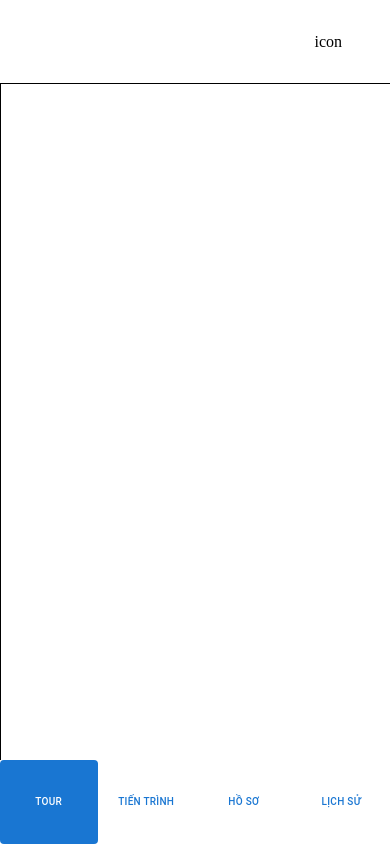
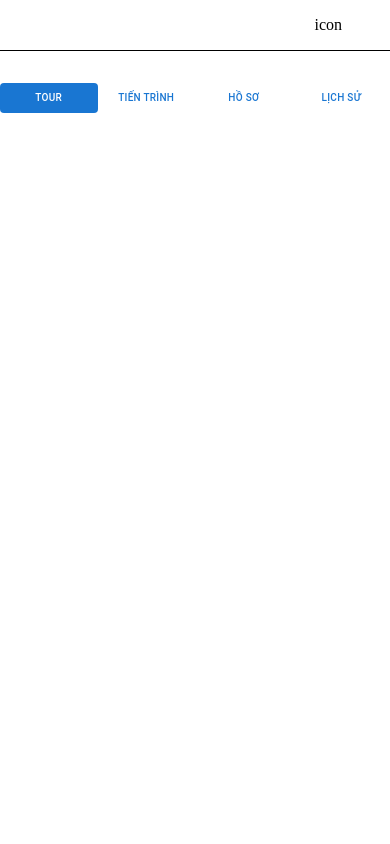
Before and after one commit to xhaitungx/travelintGuide, a React (Create React App) app: page / in a window 390 px wide. Built offline with nearby package versions, Linux system fonts and the light colour scheme.

Commit message:
Phone screen

```diff
--- a/src/app.scss
+++ b/src/app.scss
@@ -15,6 +15,9 @@ a {
 .App {
   width: 100vw;
   height: 100vh;
+@media not all and (hover:hover) {
+        height: 100%;
+    }
 }
 
 .padding-section {
```
